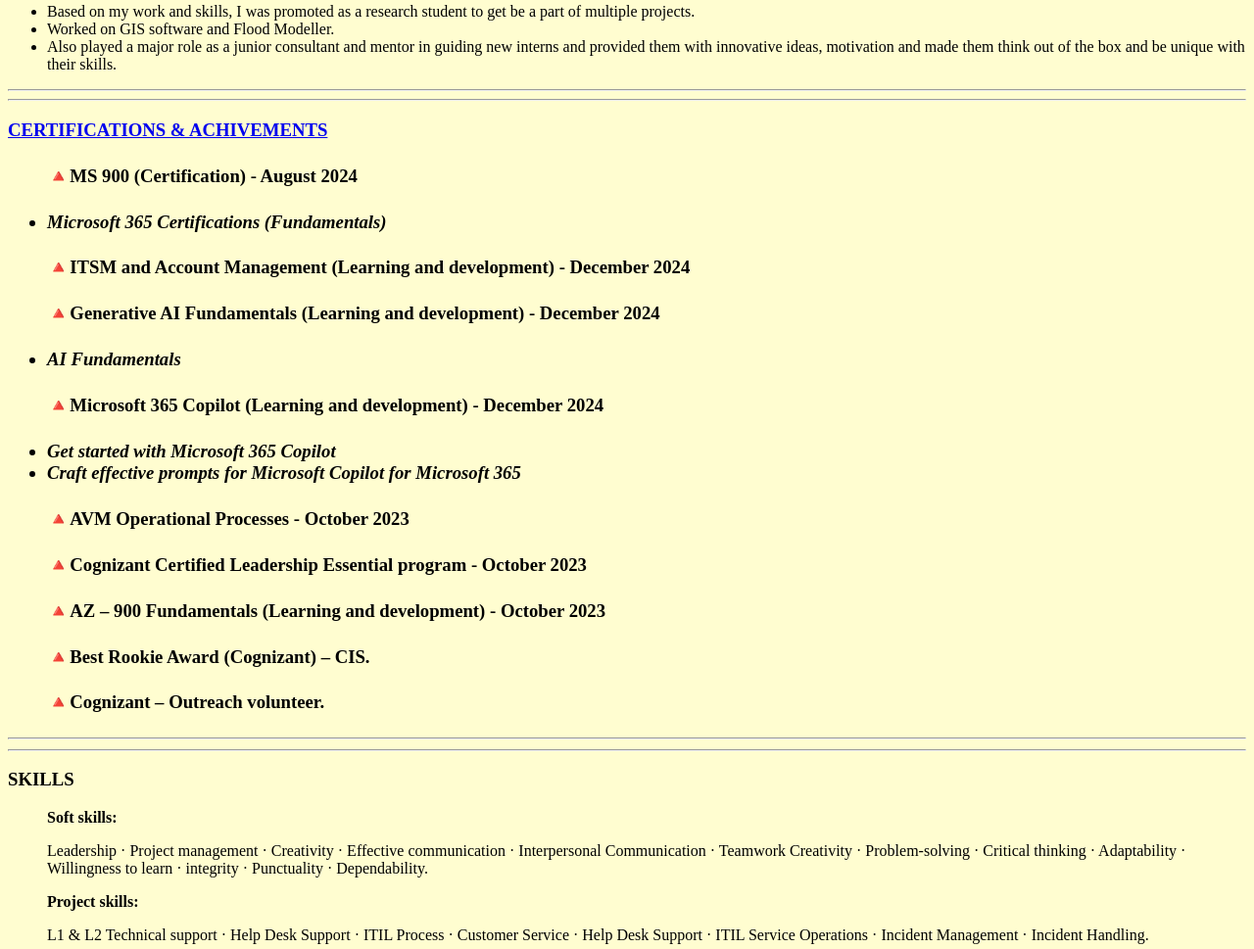
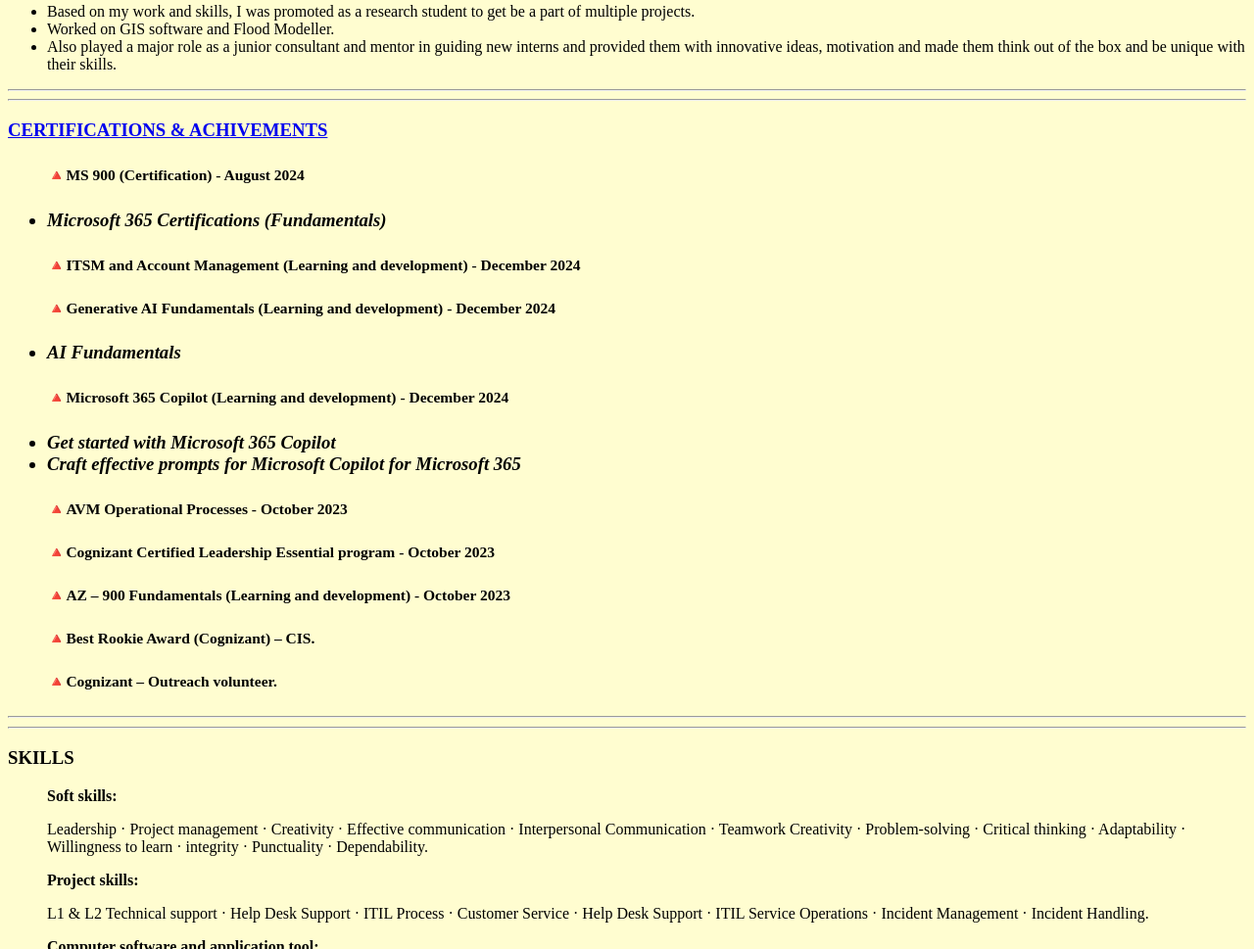
Before and after one commit to SKB-PRJ/SooryakrishnanB-Resume, a plain HTML site: page index.html in a window 1280 px wide. Shown: the part 1446-2415 px from the top of the page at 98% size. Drawn offline with Linux system fonts and the light colour scheme.

Commit message:
Update index.html

```diff
--- a/index.html
+++ b/index.html
@@ -68,19 +68,19 @@
         <hr/><hr/>
         <h3><a href="./public/Certifications.html">CERTIFICATIONS & ACHIVEMENTS</a><h3/>
         <ul>
-            <h4><b>🔺MS 900 (Certification) - August 2024</b></h4>
+            <h5><b>🔺MS 900 (Certification) - August 2024</b></h5>
             <li><i>Microsoft 365 Certifications (Fundamentals)</i></li>
-            <h4><b>🔺ITSM and Account Management (Learning and development) - December 2024</b></h4>
-            <h4><b>🔺Generative AI Fundamentals (Learning and development) - December 2024</b></h4>
+            <h5><b>🔺ITSM and Account Management (Learning and development) - December 2024</b></h5>
+            <h5><b>🔺Generative AI Fundamentals (Learning and development) - December 2024</b></h5>
             <li><i>AI Fundamentals</i></li>
-            <h4><b>🔺Microsoft 365 Copilot (Learning and development) - December 2024</b></h4>
+            <h5><b>🔺Microsoft 365 Copilot (Learning and development) - December 2024</b></h5>
             <li><i>Get started with Microsoft 365 Copilot</i></li>
             <li><i>Craft effective prompts for Microsoft Copilot for Microsoft 365</i></li>
-            <h4><b>🔺AVM Operational Processes - October 2023</b></h4>
-            <h4><b>🔺Cognizant Certified Leadership Essential program - October 2023</b></h4>
-            <h4><b>🔺AZ – 900 Fundamentals (Learning and development) - October 2023</b></h4>
-            <h4><b>🔺Best Rookie Award (Cognizant) – CIS.</b></h4>
-            <h4><b>🔺Cognizant – Outreach volunteer. </b></h4>
+            <h5><b>🔺AVM Operational Processes - October 2023</b></h5>
+            <h5><b>🔺Cognizant Certified Leadership Essential program - October 2023</b></h5>
+            <h5><b>🔺AZ – 900 Fundamentals (Learning and development) - October 2023</b></h5>
+            <h5><b>🔺Best Rookie Award (Cognizant) – CIS.</b></h5>
+            <h5><b>🔺Cognizant – Outreach volunteer. </b></h5>
         </ul>
         <hr/><hr/>
         <h3>SKILLS</h3>
```
